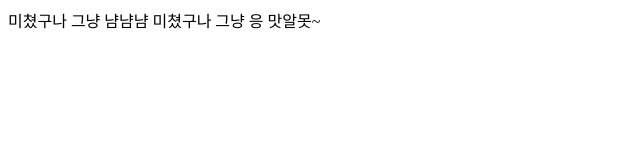
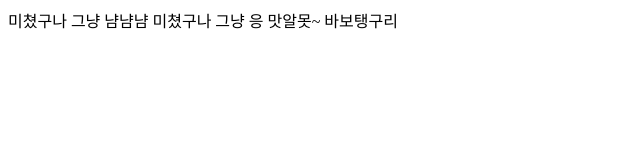
Before and after one commit to Yudurh/git-collabo, a plain HTML site: page join.html in a window 1280 px wide. Shown: the whole page, without its empty margins (0-640 px from the left). Drawn offline with Linux system fonts and the light colour scheme.

Commit message:
Update join.html

```diff
--- a/join.html
+++ b/join.html
@@ -7,5 +7,6 @@
   </head>
   <body>
     미쳤구나 그냥 냠냠냠 미쳤구나 그냥 응 맛알못~
+    바보탱구리
   </body>
 </html>
```
